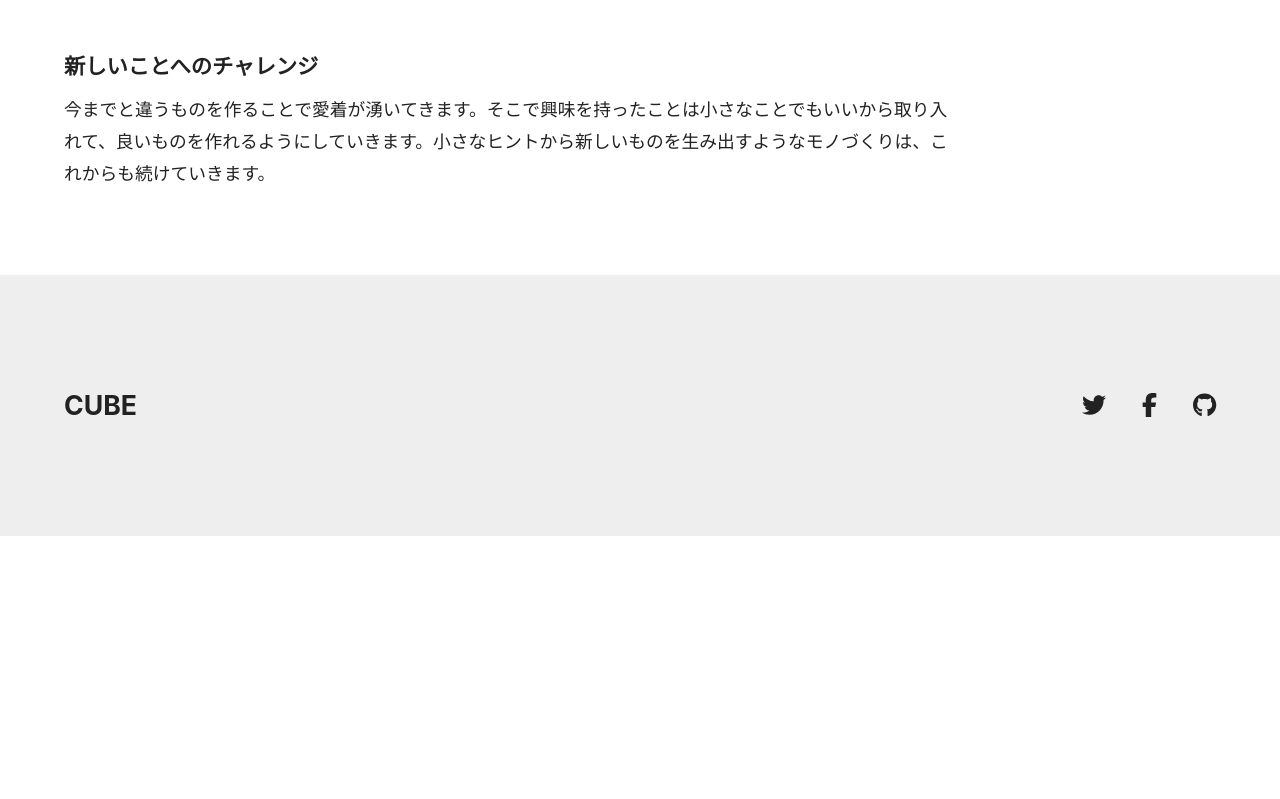
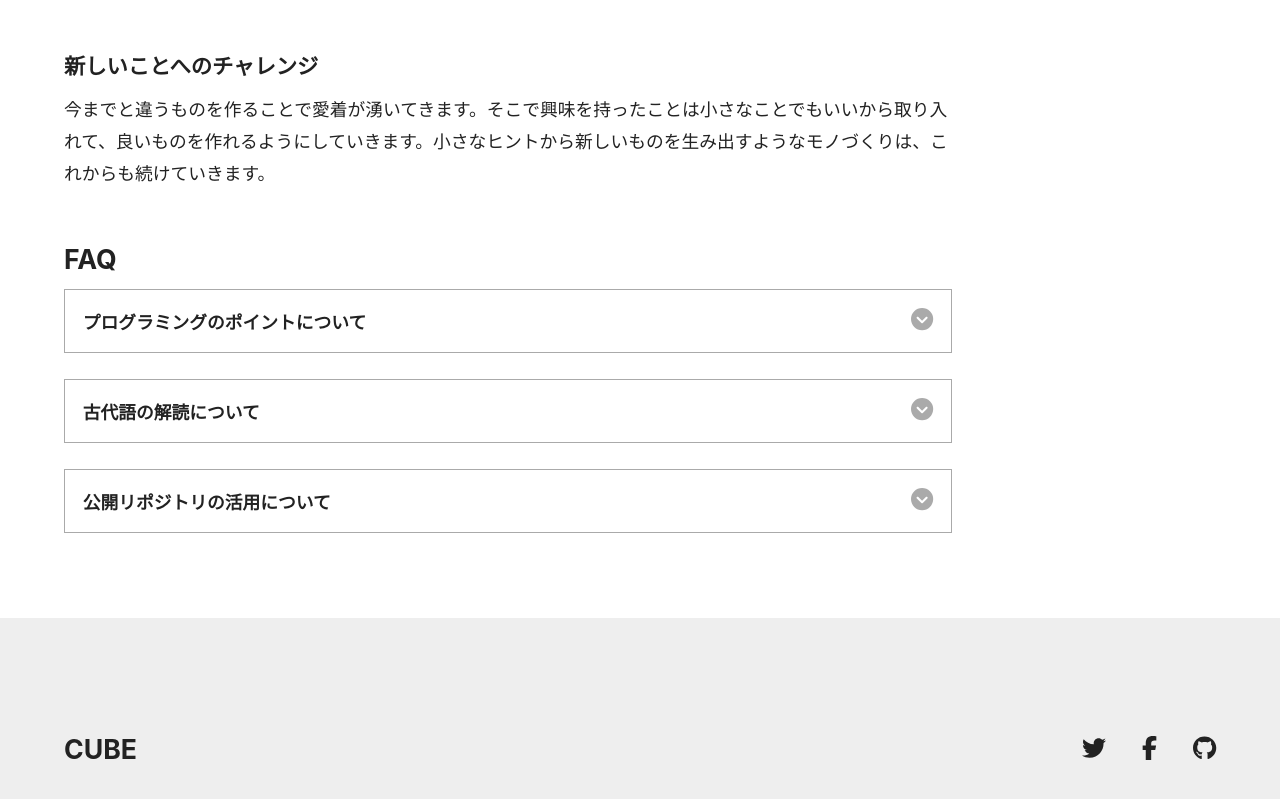
Before and after one commit to itc-s23013/blog2, a Next.js app: page /about in a window 1280 px wide. Shown: the part 1526-2325 px from the top of the page. Before the commit the page ends 2062 px from the top, so only its background shows below. Built offline with nearby package versions, Linux system fonts and the light colour scheme.

Commit message:
１０章 終了

```diff
--- /dev/null
+++ b/components/accordion.js
@@ -0,0 +1,27 @@
+import { useState } from 'react'
+import styles from 'styles/accordion.module.css'
+import { FontAwesomeIcon } from '@fortawesome/react-fontawesome'
+import { faCircleChevronDown } from '@fortawesome/free-solid-svg-icons'
+
+const Accordion = ({ heading, children }) => {
+  const [textIsOpen, setTextIsOpen] = useState(false)
+
+  const toggleText = () => {
+    setTextIsOpen((prev) => !prev)
+  }
+
+  return (
+    <div className={textIsOpen ? styles.open : styles.close}>
+      <h3 className={styles.heading}>
+        <button onClick={toggleText}>
+          {heading}
+          <FontAwesomeIcon icon={faCircleChevronDown} className={styles.icon} />
+        </button>
+      </h3>
+      <div className={styles.text}>
+        <div className={styles.textInner}>{children}</div>
+      </div>
+    </div>
+  )
+}
+export default Accordion
--- a/pages/about.js
+++ b/pages/about.js
@@ -8,6 +8,7 @@ import {
   TwoColumnMain,
   TwoColumnSidebar
 } from 'components/two-column'
+import Accordion from 'components/accordion'
 import Image from 'next/image'
 import eyecatch from 'images/about.jpg'
 
@@ -52,6 +53,23 @@ const About = () => {
             <p>
               今までと違うものを作ることで愛着が湧いてきます。そこで興味を持ったことは小さなことでもいいから取り入れて、良いものを作れるようにしていきます。小さなヒントから新しいものを生み出すようなモノづくりは、これからも続けていきます。
             </p>
+
+            <h2>FAQ</h2>
+            <Accordion heading='プログラミングのポイントについて'>
+              <p>
+                プログラミングのポイントは、作りたいものを作ることです。楽しいことから思いつき、目標とゴールを決め、そこに向かってさまざまな課題を設定していきながら、プログラムを作って行きます。
+              </p>
+            </Accordion>
+            <Accordion heading='古代語の解読について'>
+              <p>
+                古代語を解読するのに必要なのは、書かれた文字そのものだけです。古代の世界観や思考方法。それらを読み取ってこそ古代の世界観が理解できてきます。
+              </p>
+            </Accordion>
+            <Accordion heading='公開リポジトリの活用について'>
+              <p>
+                公開リポジトリを活用すると、全世界のどこからでもアクセスし、開発者が関連するプロジェクトのタスクを利用することができます。
+              </p>
+            </Accordion>
           </PostBody>
         </TwoColumnMain>
 
--- /dev/null
+++ b/styles/accordion.module.css
@@ -0,0 +1,48 @@
+.open,
+.close {
+  border: solid 1px var(--gray-25);
+}
+/*見出し*/
+.heading {
+  font-size: var(--body);
+}
+
+.heading button {
+  all: unset;
+  outline: revert;
+  -webkit-tap-highlight-color: transparent;
+  cursor: pointer;
+  box-sizing: border-box;
+  width: 100%;
+  padding: 1em;
+  display: flex;
+  justify-content: space-between;
+  gap: 1em;
+}
+
+/*見出しのアイコン*/
+.icon {
+  color: var(--gray-25);
+  font-size: 1.25em;
+  transition: transform 0.5s;
+}
+
+.open .icon {
+  transform: rotate(180deg);
+}
+
+/*テキスト*/
+.text {
+  overflow: hidden;
+  height: 0px;
+  transition: height 0.5s;
+}
+
+.open .text {
+  height: auto;
+}
+
+.textInner {
+  padding: 0 1.14em 1.14em;
+  font-size: calc(var(--body) * 0.875);
+}
--- a/styles/nav.module.css
+++ b/styles/nav.module.css
@@ -86,7 +86,7 @@
     display: grid;
     gap: 40px;
     place-content: center;
-    text-align: centerl
+    text-align: center;
   }
 }
 
```
